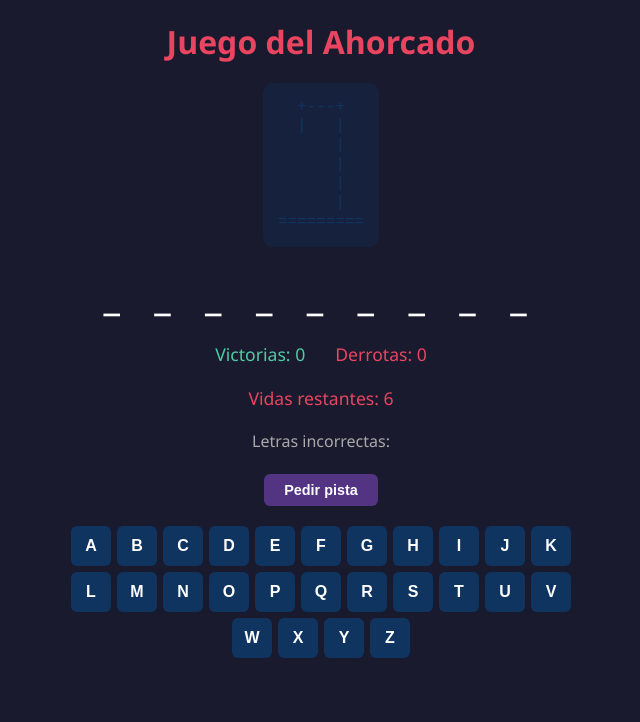
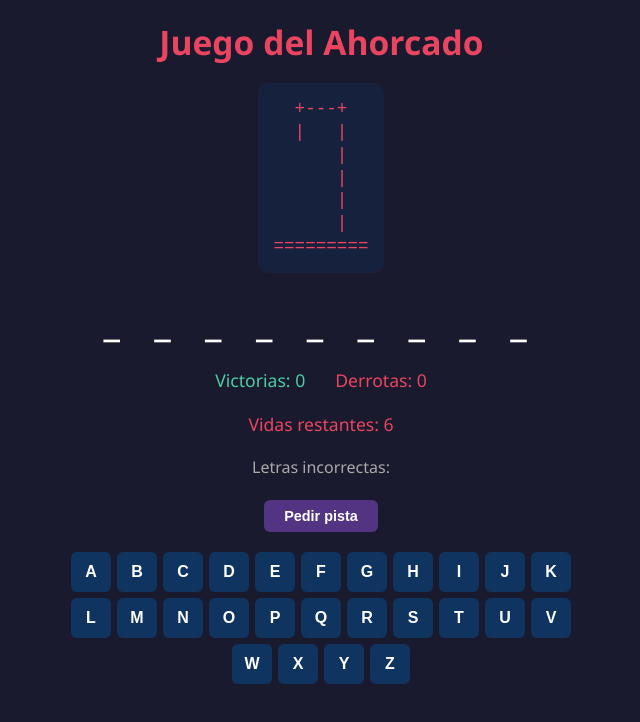
Before and after one commit to rwciANA/lab10-daw, an Angular app in the folder lab10-ahorcado/: page / in a window 1280 px wide. Shown: the top 722 px of the page, without its empty margins (319-959 px from the left). Built offline with nearby package versions, Linux system fonts and the light colour scheme.

Commit message:
Agregar animaciones de entrada, pulso y sacudida

```diff
--- a/lab10-ahorcado/src/app/app.css
+++ b/lab10-ahorcado/src/app/app.css
@@ -7,12 +7,30 @@
   color: #eee;
   font-family: 'Segoe UI', sans-serif;
   padding: 20px;
+  animation: fadeIn 0.5s ease;
+}
+
+@keyframes fadeIn {
+  from { opacity: 0; transform: translateY(-20px); }
+  to { opacity: 1; transform: translateY(0); }
+}
+
+@keyframes pulse {
+  0%, 100% { transform: scale(1); }
+  50% { transform: scale(1.05); }
+}
+
+@keyframes shake {
+  0%, 100% { transform: translateX(0); }
+  25% { transform: translateX(-10px); }
+  75% { transform: translateX(10px); }
 }
 
 h1 {
   color: #e94560;
   font-size: 2rem;
   margin-bottom: 20px;
+  animation: pulse 2s infinite;
 }
 
 .juego {
@@ -24,11 +42,12 @@ h1 {
 
 .ahorcado pre {
   background: #16213e;
-  color: #0f3460;
-  font-size: 1rem;
-  line-height: 1.2;
+  color: #e94560;
+  font-size: 1.1rem;
+  line-height: 1.3;
   padding: 15px;
   border-radius: 10px;
+  transition: all 0.3s ease;
 }
 
 .palabra {
@@ -36,6 +55,7 @@ h1 {
   letter-spacing: 12px;
   font-weight: bold;
   color: #fff;
+  transition: all 0.3s ease;
 }
 
 .puntaje {
@@ -140,6 +160,7 @@ h1 {
 .mensaje-final {
   text-align: center;
   margin-top: 10px;
+  animation: fadeIn 0.5s ease;
 }
 
 .mensaje-final p {
@@ -150,10 +171,12 @@ h1 {
 
 .ganaste {
   color: #4ecca3;
+  animation: pulse 1s infinite;
 }
 
 .perdiste {
   color: #e94560;
+  animation: shake 0.5s ease;
 }
 
 .mensaje-final button {
```
